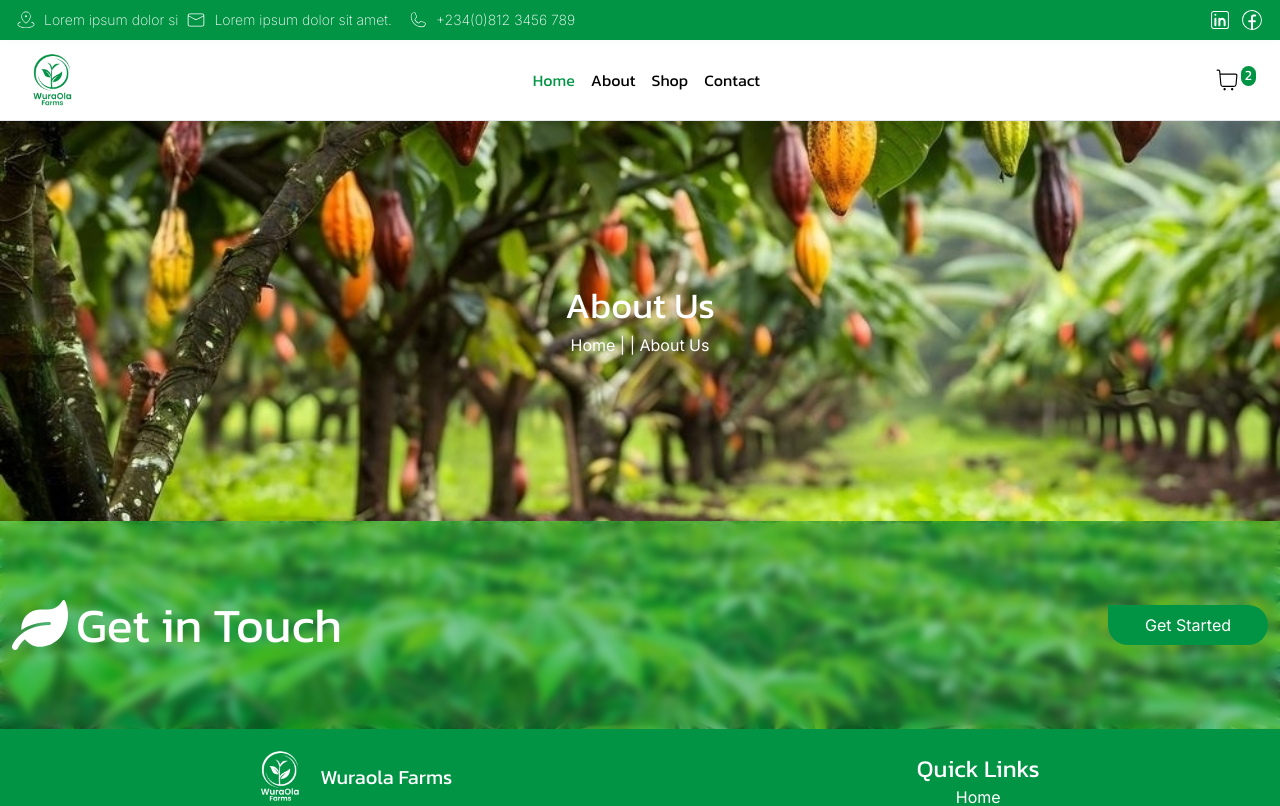
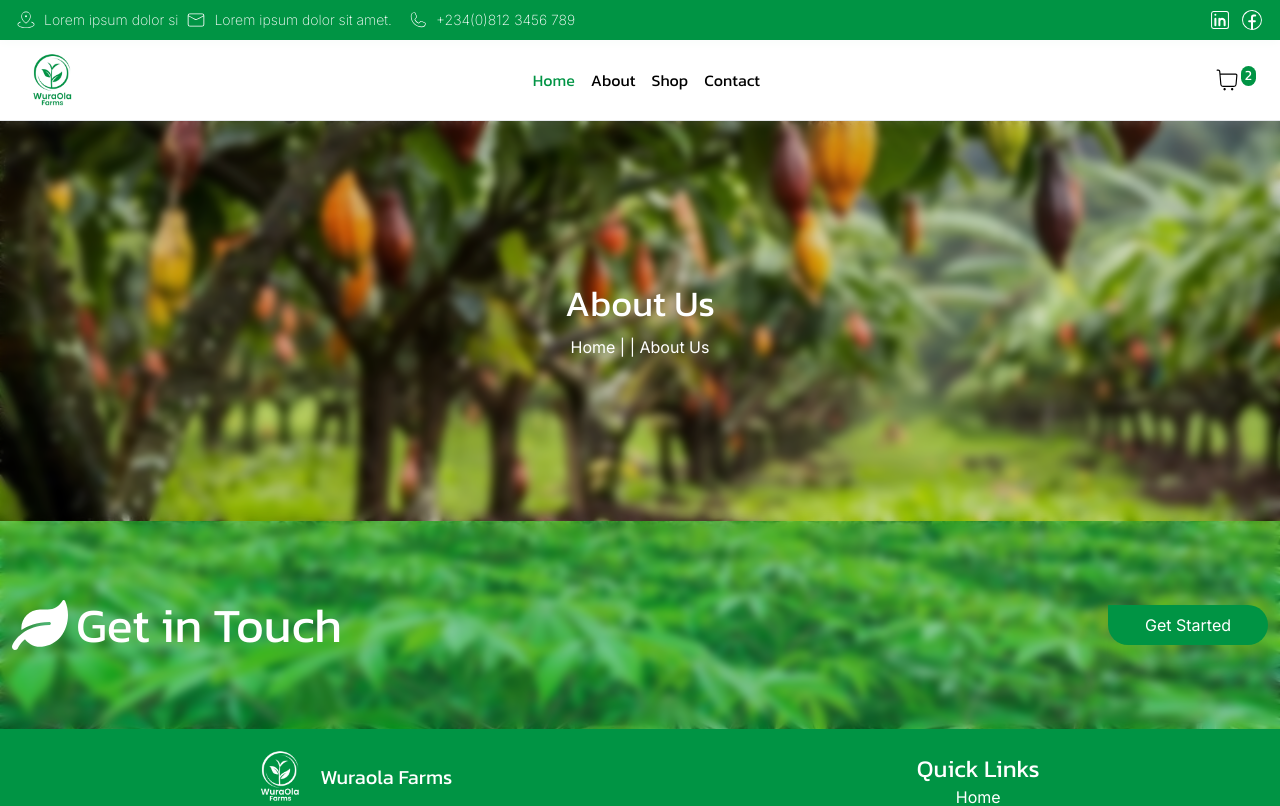
Before and after one commit to OlaiwonAbdullahi/WuraOla-Farms, a React (Vite) app: page /about in a window 1280 px wide. Shown: the top 806 px of the page. Built offline with nearby package versions, Linux system fonts and the light colour scheme.

Commit message:
update AboutHeader.jsx

```diff
--- a/src/components/AboutHeader.jsx
+++ b/src/components/AboutHeader.jsx
@@ -1,6 +1,7 @@
 const AboutHeader = () => {
   return (
     <div className="bg-[url(/src/assets/abouthero.jpeg)] bg-cover bg-center flex gap-2 flex-col justify-center bg-primary bg-no-repeat md:h-[50vh] h-[40vh]">
+      <div className=" flex flex-col gap-3 bg-black md:h-[50vh] h-[40vh] justify-center bg-clip-padding backdrop-filter backdrop-blur-sm bg-opacity-15">
         <h2 className=" text-primary text-4xl text-center font-kanit">
           About Us
         </h2>
@@ -8,6 +9,7 @@ const AboutHeader = () => {
           Home | | About Us
         </span>
       </div>
+    </div>
   );
 };
 
```
Lines whose indentation alone changed are shown as unchanged.
